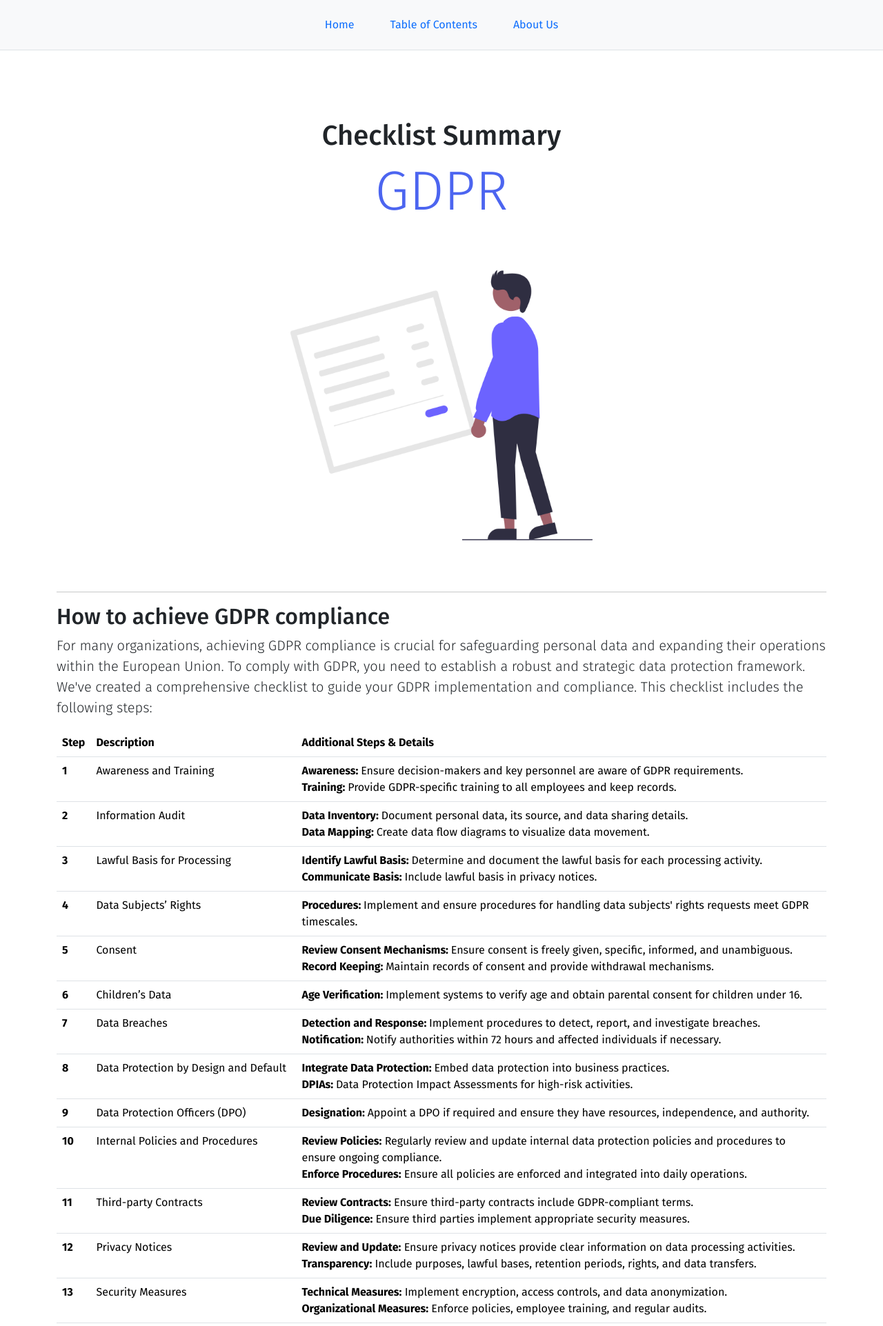
After one commit to jonnych6/CertificationWeb-2, a Flask app: page /GDPR_checklist in a window 1280 px wide. The commit adds this page. Shown: the top 1923 px of the page at 69% size. Run offline with Flask 3, Linux system fonts and the light colour scheme.

Commit message:
add gdpr_checklist

```diff
--- a/app.py
+++ b/app.py
@@ -44,6 +44,10 @@ def GRC():
 def PCI_DSS_checklist():
     return render_template('/PCI_DSS/PCI_DSS_checklist.html')
 
+@app.route('/GDPR_checklist')
+def GDPR_checklist():
+    return render_template('/GDPR/GDPR_checklist.html')
+
 @app.route('/ISO27001_checklist')
 def ISO27001_checklist():
     return render_template('iso27001/ISO27001_checklist.html')
--- /dev/null
+++ b/templates/GDPR/GDPR_checklist.html
@@ -0,0 +1,237 @@
+{% extends "layout.html" %} {% block title %}Resources{% endblock %} {% block
+content %}
+
+<div class="container text-center" style="margin-top: 100px">
+  <h1>Checklist Summary</h1>
+  <h1 class="display-1" style="color: #4c65f0">GDPR</h1>
+  <img
+    src="static\images\GDPR\GDPR_checklist.png"
+    style="width: 55%; height: auto"
+  />
+  <hr />
+</div>
+
+<div class="container">
+  <div class="col">
+    <h2>How to achieve GDPR compliance</h2>
+    <p class="lead">
+      For many organizations, achieving GDPR compliance is crucial for
+      safeguarding personal data and expanding their operations within the
+      European Union. To comply with GDPR, you need to establish a robust and
+      strategic data protection framework. We've created a comprehensive
+      checklist to guide your GDPR implementation and compliance. This checklist
+      includes the following steps:
+    </p>
+    <div class="d-flex justify-content-center">
+      <table class="table">
+        <thead>
+          <tr>
+            <th scope="col">Step</th>
+            <th scope="col">Description</th>
+            <th scope="col">Additional Steps & Details</th>
+          </tr>
+        </thead>
+        <tbody>
+          <tr>
+            <th scope="row">1</th>
+            <td>Awareness and Training</td>
+            <td>
+              <strong>Awareness: </strong>Ensure decision-makers and key
+              personnel are aware of GDPR requirements.<br />
+              <strong>Training: </strong>Provide GDPR-specific training to all
+              employees and keep records.
+            </td>
+          </tr>
+          <tr>
+            <th scope="row">2</th>
+            <td>Information Audit</td>
+            <td>
+              <strong>Data Inventory: </strong>Document personal data, its
+              source, and data sharing details.<br />
+              <strong>Data Mapping: </strong>Create data flow diagrams to
+              visualize data movement.
+            </td>
+          </tr>
+          <tr>
+            <th scope="row">3</th>
+            <td>Lawful Basis for Processing</td>
+            <td>
+              <strong>Identify Lawful Basis: </strong>Determine and document the
+              lawful basis for each processing activity.<br />
+              <strong>Communicate Basis: </strong>Include lawful basis in
+              privacy notices.
+            </td>
+          </tr>
+          <tr>
+            <th scope="row">4</th>
+            <td>Data Subjects’ Rights</td>
+            <td>
+              <strong>Procedures: </strong>Implement and ensure procedures for
+              handling data subjects' rights requests meet GDPR timescales.
+            </td>
+          </tr>
+          <tr>
+            <th scope="row">5</th>
+            <td>Consent</td>
+            <td>
+              <strong>Review Consent Mechanisms: </strong>Ensure consent is
+              freely given, specific, informed, and unambiguous.<br />
+              <strong>Record Keeping: </strong>Maintain records of consent and
+              provide withdrawal mechanisms.
+            </td>
+          </tr>
+          <tr>
+            <th scope="row">6</th>
+            <td>Children’s Data</td>
+            <td>
+              <strong>Age Verification: </strong> Implement systems to verify
+              age and obtain parental consent for children under 16.
+            </td>
+          </tr>
+          <tr>
+            <th scope="row">7</th>
+            <td>Data Breaches</td>
+            <td>
+              <strong>Detection and Response: </strong>Implement procedures to
+              detect, report, and investigate breaches.<br />
+              <strong>Notification: </strong>Notify authorities within 72 hours
+              and affected individuals if necessary.
+            </td>
+          </tr>
+          <tr>
+            <th scope="row">8</th>
+            <td>Data Protection by Design and Default</td>
+            <td>
+              <strong>Integrate Data Protection: </strong>Embed data protection
+              into business practices. <br /><strong>DPIAs: </strong>Data
+              Protection Impact Assessments for high-risk activities.
+            </td>
+          </tr>
+          <tr>
+            <th scope="row">9</th>
+            <td>Data Protection Officers (DPO)</td>
+            <td>
+              <strong>Designation: </strong>Appoint a DPO if required and ensure
+              they have resources, independence, and authority.
+            </td>
+          </tr>
+          <tr>
+            <th scope="row">10</th>
+            <td>Internal Policies and Procedures</td>
+            <td>
+              <strong>Review Policies:</strong> Regularly review and update
+              internal data protection policies and procedures to ensure ongoing
+              compliance. <br /><strong>Enforce Procedures:</strong> Ensure all
+              policies are enforced and integrated into daily operations.
+            </td>
+          </tr>
+          <tr>
+            <th scope="row">11</th>
+            <td>Third-party Contracts</td>
+            <td>
+              <strong>Review Contracts:</strong> Ensure third-party contracts
+              include GDPR-compliant terms.<br />
+              <strong>Due Diligence:</strong> Ensure third parties implement
+              appropriate security measures.
+            </td>
+          </tr>
+          <tr>
+            <th scope="row">12</th>
+            <td>Privacy Notices</td>
+            <td>
+              <strong>Review and Update:</strong> Ensure privacy notices provide
+              clear information on data processing activities.<br />
+              <strong>Transparency:</strong> Include purposes, lawful bases,
+              retention periods, rights, and data transfers.
+            </td>
+          </tr>
+          <tr>
+            <th scope="row">13</th>
+            <td>Security Measures</td>
+            <td>
+              <strong>Technical Measures:</strong> Implement encryption, access
+              controls, and data anonymization.<br />
+              <strong>Organizational Measures:</strong> Enforce policies,
+              employee training, and regular audits.
+            </td>
+          </tr>
+          <tr>
+            <th scope="row">14</th>
+            <td>Data Minimization and Retention</td>
+            <td>
+              <strong>Data Minimization:</strong> Collect and process only
+              necessary data. <br />
+              <strong>Retention Policies:</strong>
+              Establish, enforce, and regularly review data retention policies.
+            </td>
+          </tr>
+          <tr>
+            <th scope="row">15</th>
+            <td>Record-Keeping and Documentation</td>
+            <td>
+              <strong>Records of Processing Activities:</strong> Maintain
+              detailed records and ensure documentation is up-to-date and
+              available for inspection.
+            </td>
+          </tr>
+
+          <tr>
+            <th scope="row">16</th>
+            <td>Raise Awareness</td>
+            <td>
+              <strong>Holistic Approach:</strong>
+              Involve all employees in GDPR compliance, raise awareness, and
+              ensure third-party compliance.
+            </td>
+          </tr>
+          <tr>
+            <th scope="row">17</th>
+            <td>Keep a Record of Data Processing Flows</td>
+            <td>
+              <strong>Data Flow Records:</strong>
+              Track and regularly update records of data flows within your
+              company.<br />
+              <strong>Notify Corrections:</strong> Inform other companies if
+              incorrect personal data is shared.
+            </td>
+          </tr>
+          <tr>
+            <th scope="row">18</th>
+            <td>Review Current Privacy Notices</td>
+            <td>
+              <strong>Content Update:</strong>
+              Update privacy policies to include data collection methods, lawful
+              basis, usage, retention, and users' rights.<br />
+              <strong>Cookie Policy:</strong>
+              Maintain a current cookie policy using automated tools.
+            </td>
+          </tr>
+          <tr>
+            <th scope="row">19</th>
+            <td>Check Your Rights for Individuals</td>
+            <td>
+              <strong>Review Procedures:</strong>
+              Ensure procedures address individuals’ rights such as access,
+              correction, portability, and deletion.<br />
+              <strong>Practical Steps:</strong>
+              Create response letters, update policies, and establish technical
+              procedures.
+            </td>
+          </tr>
+          <tr>
+            <th scope="row">20</th>
+            <td>Detect, Report, and Investigate Data Breaches</td>
+            <td>
+              <strong>Breach Procedures:</strong> Implement procedures to handle
+              data breaches and notify authorities within 72 hours.
+              <br /><strong>High-Risk Notifications:</strong> Inform affected
+              individuals if necessary.
+            </td>
+          </tr>
+        </tbody>
+      </table>
+    </div>
+  </div>
+</div>
+
+{% endblock %}
```
Also changed, not shown: templates/individual_certs/GDPR.html (+8 -0 lines), static/images/GDPR/GDPR_checklist.png (added).
